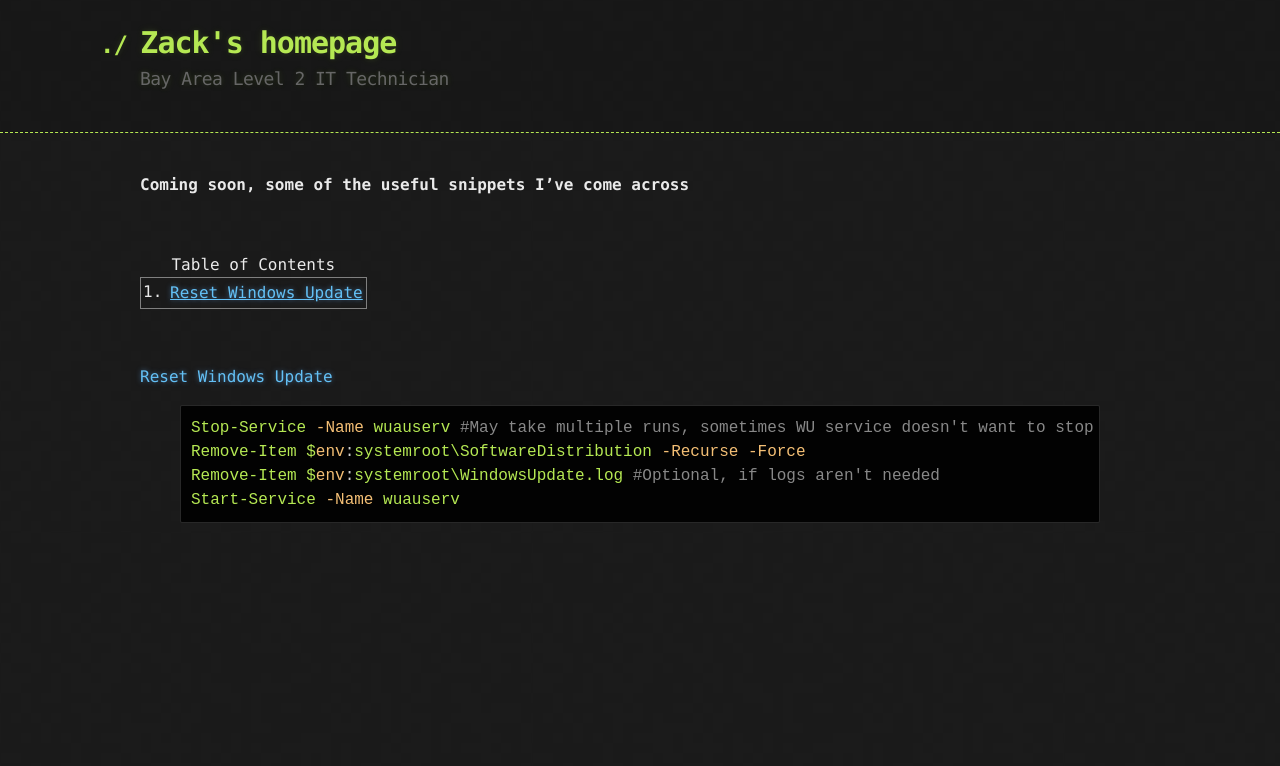
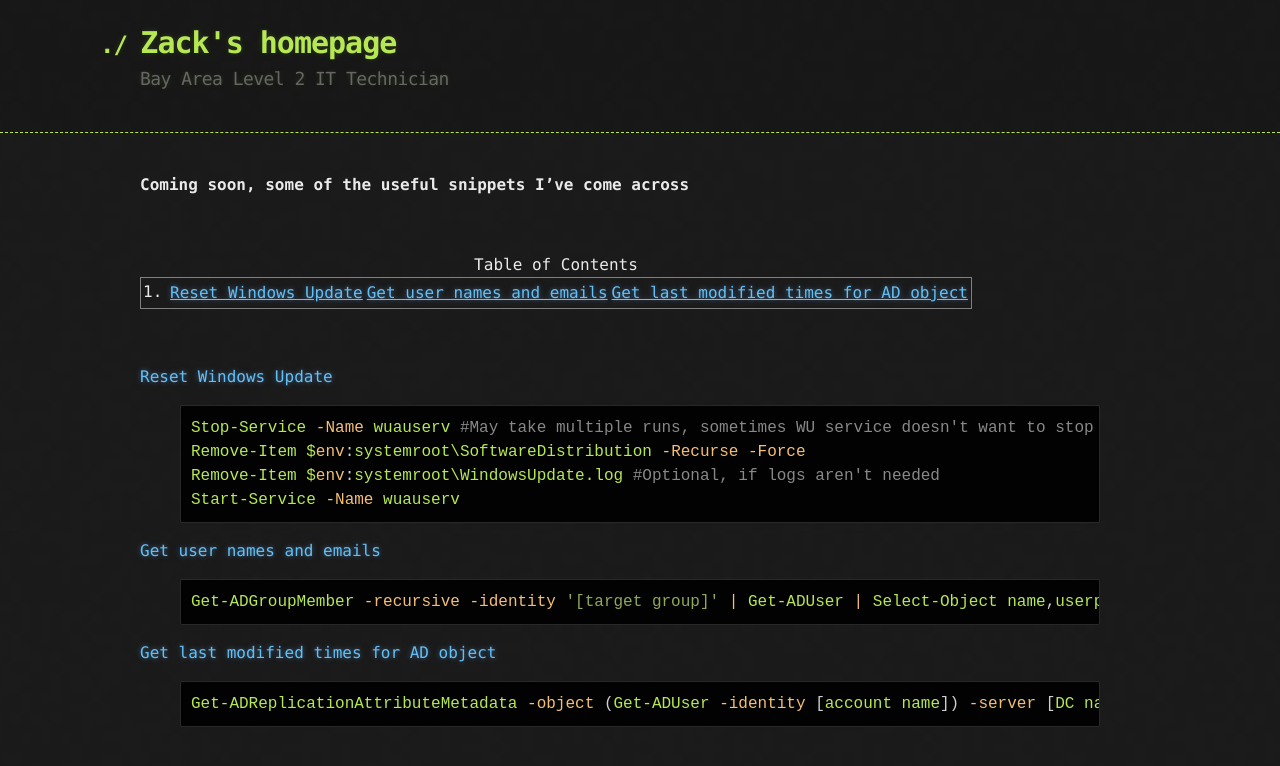
Before and after one commit to zackruiz77/zackruiz77.github.io, a Jekyll site: the page built from code_snippets.md, in a window 1280 px wide. Shown: the top 766 px of the page. Built offline with Jekyll 4.4.1, drawn with Linux system fonts in a browser that asks for light colours.

Commit message:
Added two code snippets

```diff
--- a/code_snippets.md
+++ b/code_snippets.md
@@ -9,14 +9,25 @@ permalink: /snippets/
 <table>
     <caption>Table of Contents</caption>
     <td><a href="#WU_Reset">Reset Windows Update</a></td>
+    <td><a href="#Get_user_emails">Get user names and emails</a></td>
+    <td><a href="#Get_AD_modifications">Get last modified times for AD object</a></td>
 </table>
 <br>
 
 <a id="WU_Reset">Reset Windows Update
-
 {% highlight powershell %}
 Stop-Service -Name wuauserv #May take multiple runs, sometimes WU service doesn't want to stop
 Remove-Item $env:systemroot\SoftwareDistribution -Recurse -Force
 Remove-Item $env:systemroot\WindowsUpdate.log #Optional, if logs aren't needed
 Start-Service -Name wuauserv
 {% endhighlight %}
+
+<a id="Get_user_emails">Get user names and emails
+{% highlight powershell %}
+Get-ADGroupMember -recursive -identity '[target group]' | Get-ADUser | Select-Object name,userprincipalname | Export-CSV -notypeinformation C:\temp\user_emails.csv #Enter your target group and output location
+{% endhighlight %}
+
+<a id="Get_AD_modifications">Get last modified times for AD object
+{% highlight powershell %}
+Get-ADReplicationAttributeMetadata -object (Get-ADUser -identity [account name]) -server [DC name] | Select-Object attributename,attributevalue,LastOriginatingChangeTime | Format-Table #Enter your target user and domain controller
+{% endhighlight %}
```
